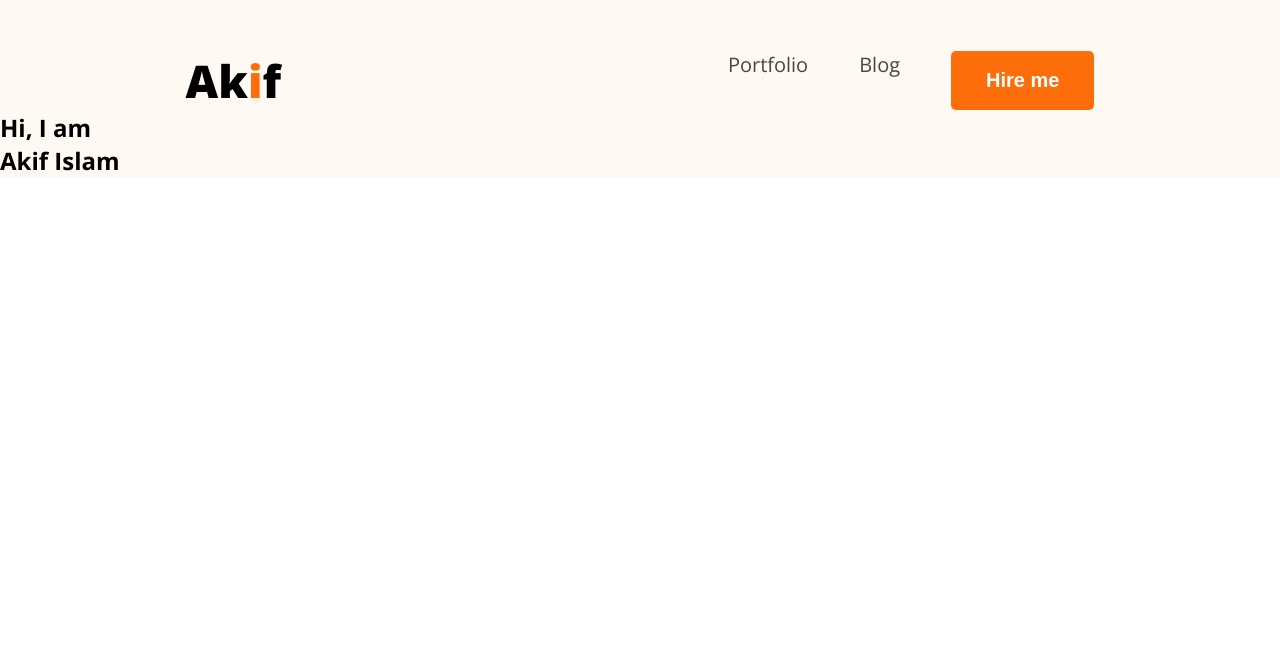
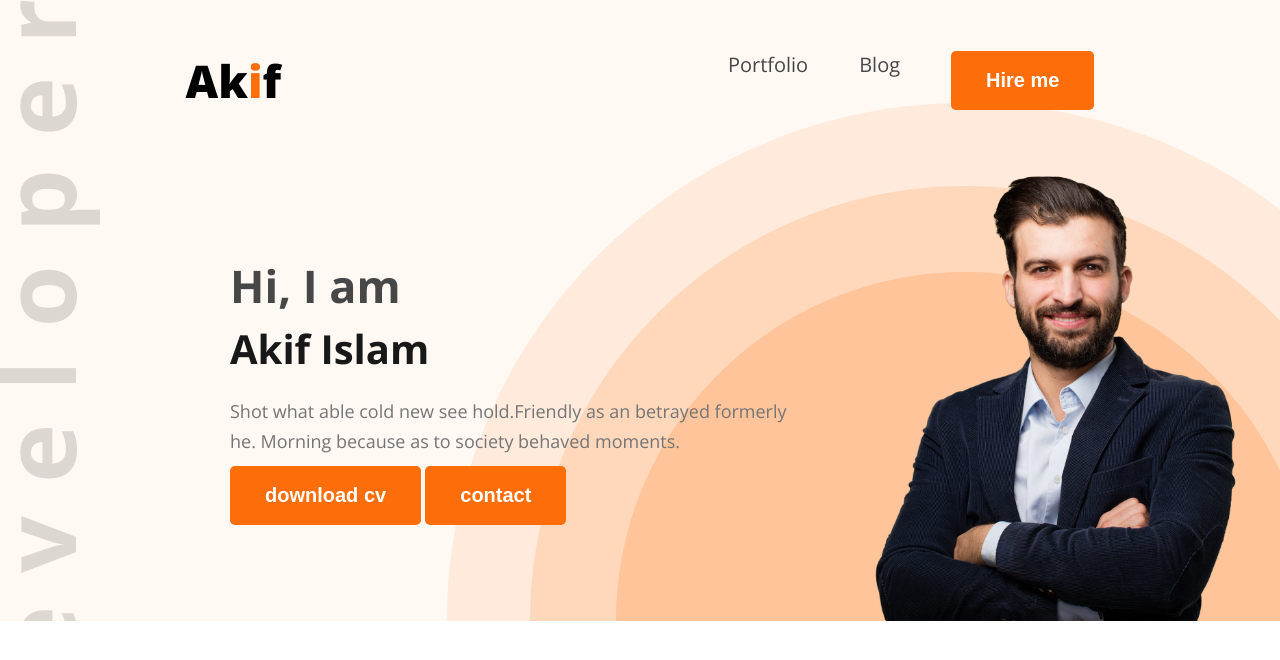
Before and after one commit to akifislam124-ak/My-First-Portfolio, a plain HTML site: page index.html in a window 1280 px wide. Drawn offline with nearby package versions, Linux system fonts and the light colour scheme.

Commit message:
initialized

```diff
--- a/index.html
+++ b/index.html
@@ -26,9 +26,13 @@
         <div class="banner-content">
             <h2>Hi, I am</h2>
             <h1>Akif Islam</h1>
-
+            <p>Shot what able cold new see hold.Friendly as an betrayed formerly he. Morning because as to society behaved moments.</p>
+            <button class="btn">download cv</button>
+            <button class="btn">contact</button>
+            </div>
+        <div class="banner-image">
+            <img src="images/hardy.png" alt="">
         </div>
-        <div class="banner-content"></div>
 
     </section>
  </header>
--- a/styles/portfolio.css
+++ b/styles/portfolio.css
@@ -21,11 +21,14 @@ body{
 /* main style */
 header{
     background-color:#FFF8F3;
+    background:url("../images/developer.png"), url("../images/header_bg.png"),#FFF8F3 ;
+    background-position:top left,bottom right;
+
+    background-repeat: no-repeat;
     padding-top: 50px;
 }
 nav{
     width: 71%;
-    max-width: 1140px;
     /* border: 1px solid red; */
     margin: 0px auto;
     display: flex;
@@ -52,5 +55,43 @@ nav .menu a{
     font-size: 20px;
     font-weight: bold;
     color: white;
+    cursor: pointer;
 
 }
+#banner{
+    /* border: 1px solid red; */
+    margin: 47px 38px 0px 230px;
+    display: flex;
+    justify-content: space-between;
+    align-items: center;
+}
+
+
+#banner .banner-content{
+    max-width: 585px;
+}
+
+
+#banner .banner-content h2{
+    font-size: 45px;
+    font-weight: 600px;
+    color: #474747;
+    margin-bottom: 5px;
+
+}
+#banner .banner-content h1{
+    font-size: 40px;
+    font-weight: bold;
+    color: #181818;
+    margin-bottom: 20px;
+}
+#banner .banner-content p{
+    font-size: 18px;
+    color: #757575;
+    line-height: 30px;
+    margin-bottom: 10px;
+}
+#banner .banner-image img{
+    max-width: 400px;
+    vertical-align: middle;
+}
```
